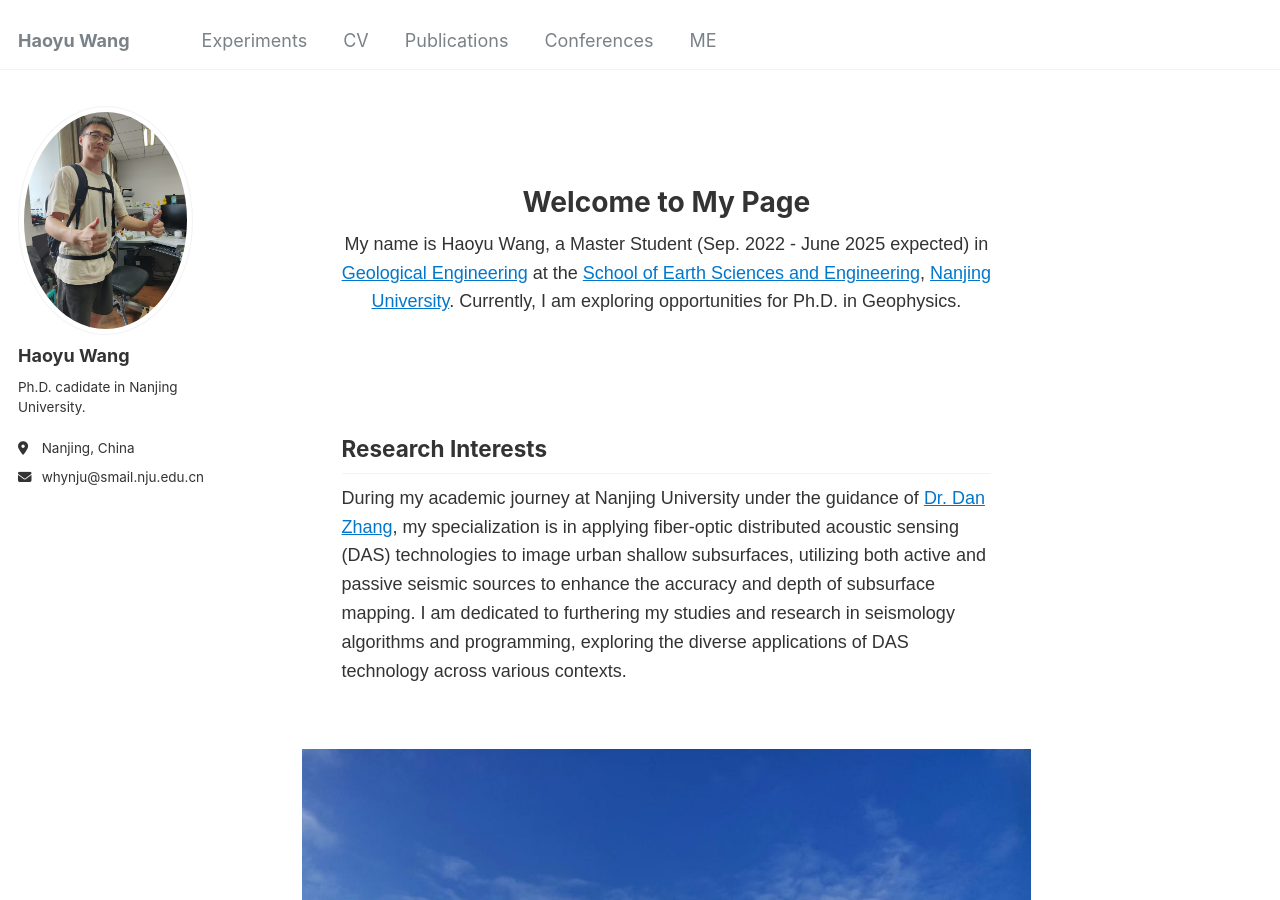
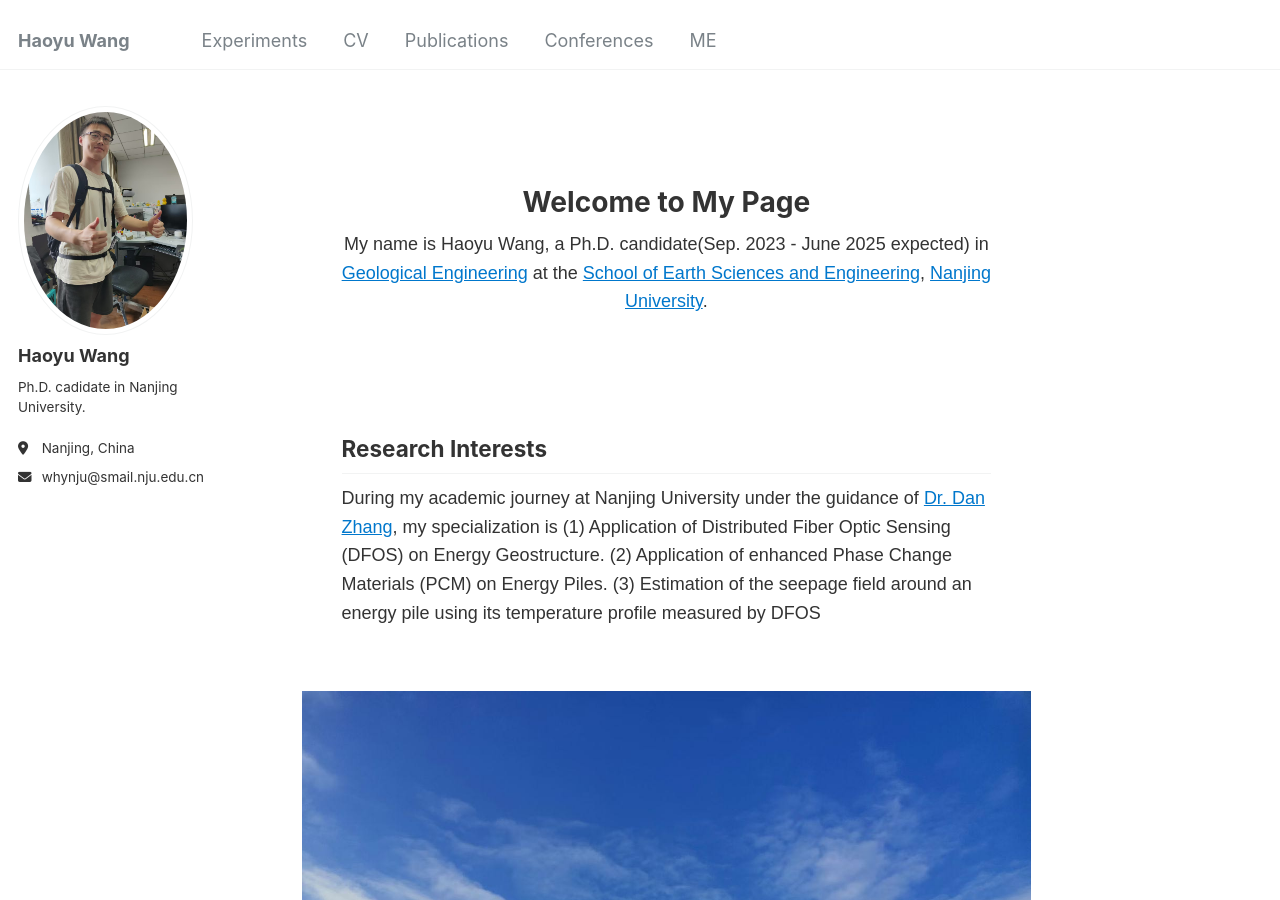
Before and after one commit to Whynot-cell/Whynot-cell.github.io, a Jekyll site: the page built from _pages/about.md, in a window 1280 px wide and 900 px high. Built offline with Jekyll 4.4.1, drawn with Linux system fonts in a browser that asks for light colours.

Commit message:
Update about.md

```diff
--- a/_pages/about.md
+++ b/_pages/about.md
@@ -78,12 +78,12 @@ redirect_from:
     <header>
          <!-- Image added here -->
         <h1>Welcome to My Page</h1>
-        <p>My name is Haoyu Wang, a Master Student (Sep. 2022 - June 2025 expected) in <a href="https://es.nju.edu.cn/acei/main.htm">Geological Engineering</a> at the <a href="https://es.nju.edu.cn/mainm.htm">School of Earth Sciences and Engineering</a>, <a href="https://www.nju.edu.cn/">Nanjing University</a>. Currently, I am exploring opportunities for Ph.D. in Geophysics.</p>
+        <p>My name is Haoyu Wang, a Ph.D. candidate(Sep. 2023 - June 2025 expected) in <a href="https://es.nju.edu.cn/acei/main.htm">Geological Engineering</a> at the <a href="https://es.nju.edu.cn/mainm.htm">School of Earth Sciences and Engineering</a>, <a href="https://www.nju.edu.cn/">Nanjing University</a>. </p>
     </header>
     <section id="research">
         <h2>Research Interests</h2>
         <!-- <h3>Interests</h3> -->
-        <p>During my academic journey at Nanjing University under the guidance of <a href="https://es.nju.edu.cn/geosensing/">Dr. Dan Zhang</a>, my specialization is in applying fiber-optic distributed acoustic sensing (DAS) technologies to image urban shallow subsurfaces, utilizing both active and passive seismic sources to enhance the accuracy and depth of subsurface mapping. I am dedicated to furthering my studies and research in seismology algorithms and programming, exploring the diverse applications of DAS technology across various contexts.</p>
+        <p>During my academic journey at Nanjing University under the guidance of <a href="https://es.nju.edu.cn/geosensing/">Dr. Dan Zhang</a>, my specialization is (1) Application of Distributed Fiber Optic Sensing (DFOS) on Energy Geostructure. (2) Application of enhanced Phase Change Materials (PCM) on Energy Piles. (3) Estimation of the seepage field around an energy pile using its temperature profile measured by DFOS</p>
     </section>
     <!-- <section id="projects">
         <h2>Projects</h2>
```
